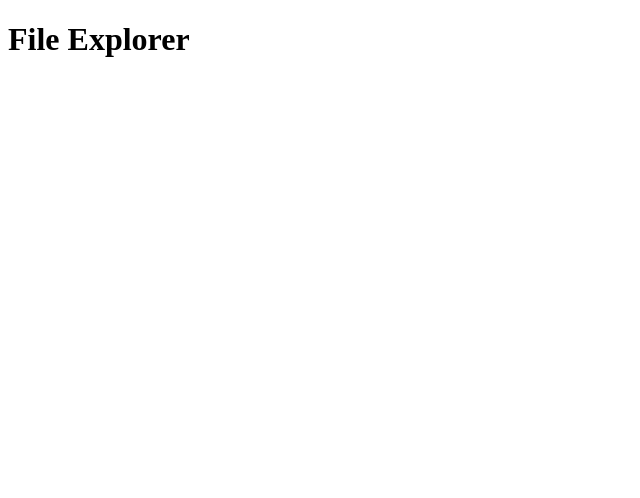
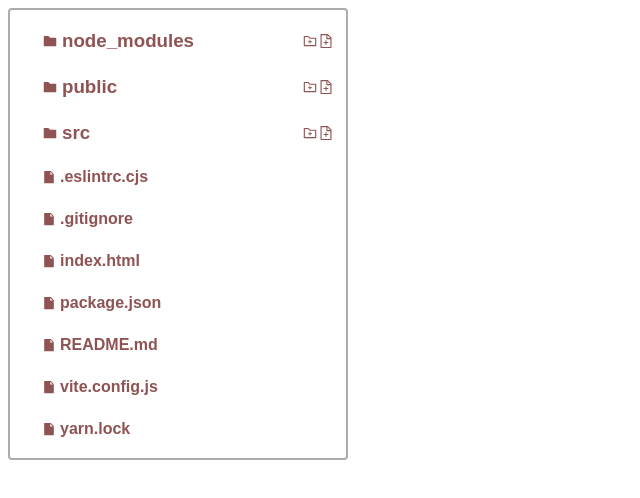
Before and after one commit to rahulkr09a2z/prep-js, a React app in the folder FileExplorer/: page / in a window 1280 px wide. Shown: the top 498 px of the page, without its empty margins (0-640 px from the left). Built offline with nearby package versions, Linux system fonts and the light colour scheme; the HTML template or start-up script is replaced by a standard one.

Commit message:
[FileExplorer]|1)Created UI for explorer 2)Added create&open functionality

```diff
--- a/FileExplorer/package.json
+++ b/FileExplorer/package.json
@@ -10,8 +10,10 @@
     "preview": "vite preview"
   },
   "dependencies": {
+    "prop-types": "^15.8.1",
     "react": "^18.2.0",
-    "react-dom": "^18.2.0"
+    "react-dom": "^18.2.0",
+    "react-icons": "^4.10.1"
   },
   "devDependencies": {
     "@types/react": "^18.2.15",
--- a/FileExplorer/src/App.css
+++ b/FileExplorer/src/App.css
@@ -1,4 +1,63 @@
-.app{
+:root {
+  --border-color: rgb(173, 171, 171);
+  --primary-text-color: rgb(143, 83, 83);
+  --secondary-text-color: rgb(247, 242, 242);
+  --icon-hover-color: rgb(231, 154, 154);
+  --bg-hover-color: rgb(192, 192, 199);
+}
+
+.app {
   margin: 0;
   padding: 0;
+  font-family: sans-serif;
 }
+
+.explorer-container {
+  width: max(25vw, 300px);
+  display: flex;
+  flex-direction: column;
+  gap: 8px;
+  border: 2px solid var(--border-color);
+  border-radius: 4px;
+  padding: 12px 8px;
+}
+.item-container {
+  padding-left: 20px;
+}
+
+.el-cont {
+  display: flex;
+  flex-direction: row;
+  align-items: center;
+}
+
+.item-padding {
+  padding: 8px 4px;
+}
+
+.folder {
+  display: flex;
+  justify-content: space-between;
+  cursor: pointer;
+}
+
+.folder,
+.file {
+  color: var(--primary-text-color);
+}
+
+.folder:hover,
+.file:hover {
+  background-color: var(--bg-hover-color);
+  color: var(--secondary-text-color);
+}
+
+.folder h3,
+.file > h4 {
+  margin: 0;
+  padding-left: 4px;
+}
+
+.create-icon:hover {
+  color: var(--icon-hover-color);
+}
--- a/FileExplorer/src/App.jsx
+++ b/FileExplorer/src/App.jsx
@@ -1,13 +1,64 @@
 import { useState } from "react";
-import reactLogo from "./assets/react.svg";
-import viteLogo from "/vite.svg";
 import "./App.css";
+import Explorer from "./components/Explorer";
+import { ExplorerActions } from "./constants/ActionTypes";
+import {
+  ExplorerList,
+  NewFolderObj,
+  NewFileObj,
+} from "./constants/Explorerdata";
 
 function App() {
+  const [listData, setListData] = useState([...ExplorerList]);
+
+  const FolderHandler = (action) => {
+    let newData = [...listData];
+
+    return function (path) {
+      let current = newData;
+      // Traverse the newData using the path to find the item to update
+      for (let i = 0; i < path.length - 1; i++)
+        current = current[path[i]].subItems;
+
+      let currElCopy = { ...current[path[path.length - 1]] };
+      switch (action) {
+        case ExplorerActions.TOGGLE_OPEN:
+          current[path[path.length - 1]].isOpened = !currElCopy.isOpened;
+          break;
+        case ExplorerActions.CREATE_FOLDER:
+          current[path[path.length - 1]] = {
+            ...currElCopy,
+            isOpened: true,
+            subItems: [...currElCopy.subItems, { ...NewFolderObj }],
+          };
+          break;
+        case ExplorerActions.CREATE_FILE:
+          current[path[path.length - 1]] = {
+            ...currElCopy,
+            isOpened: true,
+            subItems: [...currElCopy.subItems, { ...NewFileObj }],
+          };
+          break;
+        default:
+          break;
+      }
+      setListData(newData);
+    };
+  };
+  const FolderToggler = FolderHandler(ExplorerActions.TOGGLE_OPEN);
+  const FolderCreator = FolderHandler(ExplorerActions.CREATE_FOLDER);
+  const FileCreator = FolderHandler(ExplorerActions.CREATE_FILE);
 
   return (
     <div className="app">
-      <h1>File Explorer</h1>
+      <Explorer
+        classTitle={"explorer-container"}
+        data={listData}
+        folderToggler={FolderToggler}
+        folderCreator={FolderCreator}
+        fileCreator={FileCreator}
+        key={"outter-explorer"}
+      />
     </div>
   );
 }
--- /dev/null
+++ b/FileExplorer/src/components/Explorer.jsx
@@ -0,0 +1,48 @@
+import PropTypes from "prop-types";
+
+import Folder from "./Folder";
+import File from "./File";
+
+const Explorer = ({
+  key,
+  data,
+  classTitle,
+  folderToggler,
+  folderCreator,
+  fileCreator,
+  path = [],
+}) => {
+  return (
+    <div className={classTitle} key={key}>
+      {data &&
+        data.map((item, index) => {
+          return (
+            <div className="item-container" key={item.itemName}>
+              {item.isFolder ? (
+                <Folder
+                  item={item}
+                  folderToggler={folderToggler}
+                  path={[...path, index]}
+                  folderCreator={folderCreator}
+                  fileCreator={fileCreator}
+                />
+              ) : (
+                <File item={item} />
+              )}
+            </div>
+          );
+        })}
+    </div>
+  );
+};
+
+Explorer.propTypes = {
+  key: PropTypes.string.isRequired,
+  data: PropTypes.array.isRequired,
+  folderToggler: PropTypes.func.isRequired,
+  folderCreator: PropTypes.func.isRequired,
+  fileCreator: PropTypes.func.isRequired,
+  classTitle: PropTypes.string,
+  path: PropTypes.array,
+};
+export default Explorer;
--- /dev/null
+++ b/FileExplorer/src/components/File.jsx
@@ -0,0 +1,21 @@
+import PropTypes from "prop-types";
+import { AiFillFile } from "react-icons/ai";
+
+import { FILE_ICON_SIZE } from "../constants/IconSizes";
+
+const File = (FileProps) => {
+  const { item } = FileProps;
+  const { itemName } = item;
+  return (
+    <div className="file el-cont item-padding">
+      <AiFillFile size={FILE_ICON_SIZE} />
+      <h4>{itemName}</h4>
+    </div>
+  );
+};
+
+File.propTypes = {
+  item: PropTypes.object.isRequired,
+};
+
+export default File;
--- /dev/null
+++ b/FileExplorer/src/components/Folder.jsx
@@ -0,0 +1,73 @@
+import PropTypes from "prop-types";
+import {
+  AiFillFolder,
+  AiFillFolderOpen,
+  AiOutlineFileAdd,
+  AiOutlineFolderAdd,
+} from "react-icons/ai";
+
+import Explorer from "./Explorer";
+import { FOLDER_ICON_SIZE } from "../constants/IconSizes";
+
+
+const Folder = (FolderProps) => {
+  const {
+    item,
+    folderToggler,
+    folderCreator,
+    fileCreator,
+    path = [],
+  } = FolderProps;
+  const { itemName, isOpened, subItems } = item;
+
+  const openHandler = () => folderToggler(path);
+  const folderCreateHandler = () => folderCreator(path);
+  const fileCreatorHandler = () => fileCreator(path);
+
+  return (
+    <>
+      <div className="folder item-padding">
+        <div className="folder-left el-cont" onClick={openHandler}>
+          {isOpened ? (
+            <AiFillFolderOpen size={FOLDER_ICON_SIZE} />
+          ) : (
+            <AiFillFolder size={FOLDER_ICON_SIZE} />
+          )}
+          <h3>{itemName}</h3>
+        </div>
+        <div className="folder-right el-cont">
+          <AiOutlineFolderAdd
+            className="create-icon"
+            size={FOLDER_ICON_SIZE}
+            onClick={folderCreateHandler}
+          />
+          <AiOutlineFileAdd
+            className="create-icon"
+            size={FOLDER_ICON_SIZE}
+            onClick={fileCreatorHandler}
+          />
+        </div>
+      </div>
+      {isOpened && (
+        <Explorer
+          key={`subfolder-${itemName}`}
+          data={subItems}
+          folderToggler={folderToggler}
+          folderCreator={folderCreator}
+          fileCreator={fileCreator}
+          path={path}
+        />
+      )}
+    </>
+  );
+};
+
+Folder.propTypes = {
+  item: PropTypes.object.isRequired,
+  folderToggler: PropTypes.func.isRequired,
+  folderCreator: PropTypes.func.isRequired,
+  fileCreator: PropTypes.func.isRequired,
+  path: PropTypes.array,
+};
+
+export default Folder;
--- /dev/null
+++ b/FileExplorer/src/constants/ActionTypes.js
@@ -0,0 +1,5 @@
+export const ExplorerActions={
+    TOGGLE_OPEN:"open",
+    CREATE_FOLDER:"create-folder",
+    CREATE_FILE:"create-file"
+}
--- /dev/null
+++ b/FileExplorer/src/constants/Explorerdata.js
@@ -0,0 +1,94 @@
+export const NewFolderObj = {
+  itemName: "New_Folder",
+  isFolder: true,
+  isOpened: false,
+  subItems: [],
+};
+export const NewFileObj = {
+  itemName: "New_File",
+  isFolder: false,
+};
+
+export const ExplorerList = [
+  {
+    ...NewFolderObj,
+    itemName: "node_modules",
+  },
+  {
+    ...NewFolderObj,
+    itemName: "public",
+    subItems: [
+      {
+        ...NewFileObj,
+        ...NewFileObj,
+        itemName: "vite.svg",
+      },
+    ],
+  },
+  {
+    ...NewFolderObj,
+    itemName: "src",
+    subItems: [
+      {
+        ...NewFolderObj,
+        itemName: "assets",
+        subItems: [
+          {
+            ...NewFileObj,
+            itemName: "react.svg",
+          },
+        ],
+      },
+      {
+        ...NewFolderObj,
+        itemName: "components",
+        subItems: [
+          {
+            ...NewFileObj,
+            itemName: "react.svg",
+          },
+        ],
+      },
+      {
+        ...NewFileObj,
+        itemName: "App.css",
+      },
+      {
+        ...NewFileObj,
+        itemName: "App.jsx",
+      },
+      {
+        ...NewFileObj,
+        itemName: "main.jsx",
+      },
+    ],
+  },
+  {
+    ...NewFileObj,
+    itemName: ".eslintrc.cjs",
+  },
+  {
+    ...NewFileObj,
+    itemName: ".gitignore",
+  },
+  {
+    ...NewFileObj,
+    itemName: "index.html",
+  },
+  {
+    ...NewFileObj,
+    itemName: "package.json",
+  },
+  {
+    ...NewFileObj,
+    itemName: "README.md",
+  },
+  {
+    ...NewFileObj,
+    itemName: "vite.config.js",
+  },
+  {
+    ...NewFileObj,
+    itemName: "yarn.lock",
+  },
+];
--- /dev/null
+++ b/FileExplorer/src/constants/IconSizes.js
@@ -0,0 +1,2 @@
+export const FOLDER_ICON_SIZE = 16;
+export const FILE_ICON_SIZE = 14;
```
Also changed, not shown: 2 other files (tests, documents, lock files or other folders).
